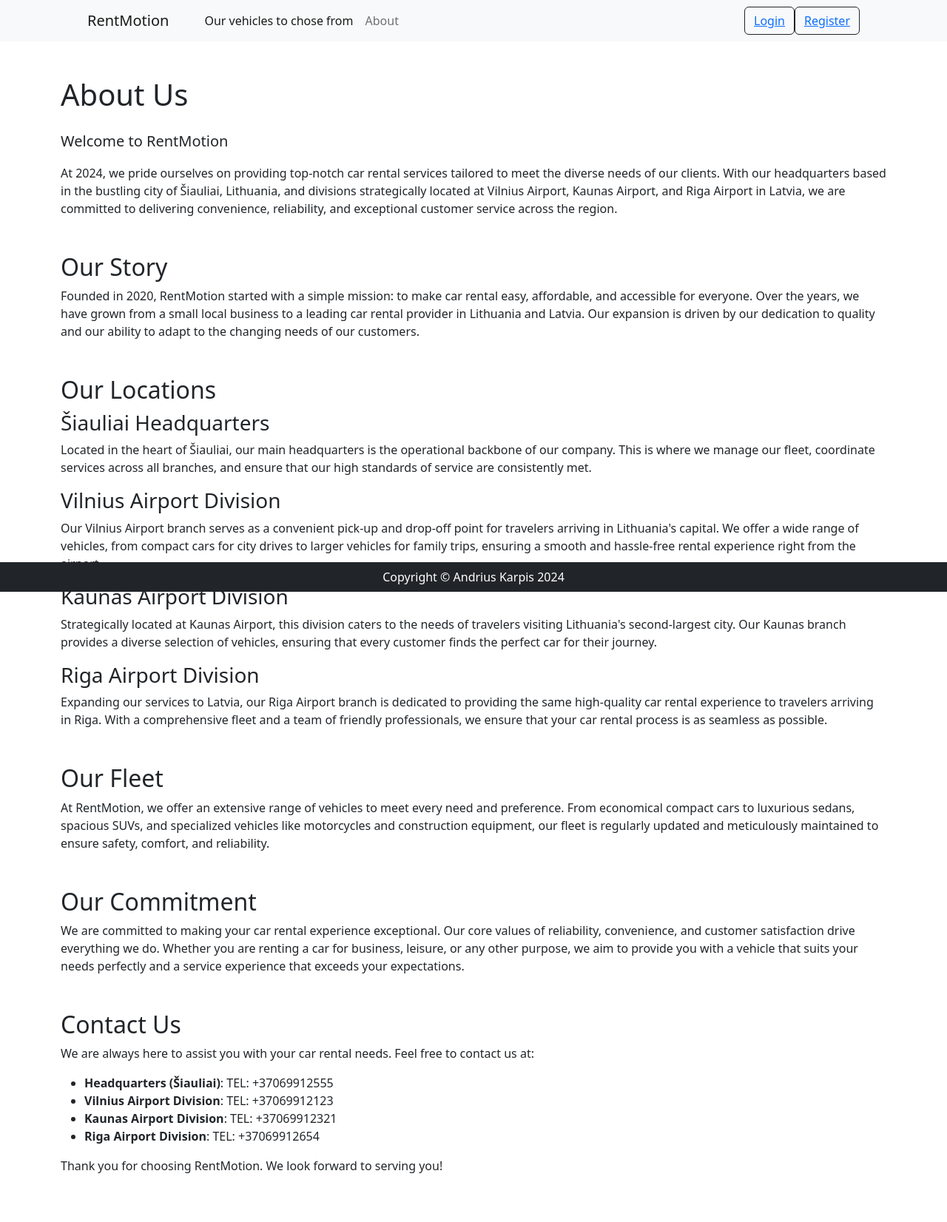
After one commit to kabutas/nuomosProject, a Django app: page /about/ in a window 1280 px wide. The commit adds this page. Shown: the whole page at 74% size. Run offline with Django 5.2, Linux system fonts and the light colour scheme; some libraries are stand-ins or nearby versions.

Commit message:
added redirect for reservation, for user to login first
TO DO:

redo reservation page and logic -
staff login        -
staff page         -

MAYBE:

add pay method???

TO FIX:
- car detail returns button to car list, not to previous page.

-Design need fixes --------

```diff
--- a/motionRent/urls.py
+++ b/motionRent/urls.py
@@ -1,6 +1,6 @@
 from django.urls import path
 from .views import home, temporary, RentalItemListView, RentalItemDetailView, RentalCreateView, LocationDetailView, \
-    register, login_view, logout_view
+    register, login_view, logout_view, about
 
 urlpatterns = [
     path('', home, name='home'),
@@ -9,6 +9,7 @@ urlpatterns = [
     path('rental-items/<int:pk>/', RentalItemDetailView.as_view(), name='rental_item_detail'),
     path('create-rental/<int:pk>/', RentalCreateView.as_view(), name='create_rental'),
     path('location/<int:pk>/', LocationDetailView.as_view(), name='location_detail'),
+    path('about/', about, name='about'),
     path('register/', register, name='register'),
     path('login/', login_view, name='login'),
     path('logout/', logout_view, name='logout'),
--- a/motionRent/views.py
+++ b/motionRent/views.py
@@ -1,6 +1,7 @@
 from io import BytesIO
 
 from django.contrib.auth import login, authenticate, logout
+from django.contrib.auth.mixins import LoginRequiredMixin
 from django.http import HttpResponse
 from django.shortcuts import render, get_object_or_404, redirect
 from django.utils import timezone
@@ -59,6 +60,10 @@ def temporary(request):
     return render(request, 'temporary.html')
 
 
+def about(request):
+    return render(request, 'about.html')
+
+
 class RentalItemListView(ListView):
     model = RentalItem
     template_name = 'rental_items_list.html'
@@ -113,10 +118,11 @@ class RentalItemDetailView(DetailView):
         return context
 
 
-class RentalCreateView(CreateView):
+class RentalCreateView(LoginRequiredMixin, CreateView):
     model = Rental
     form_class = RentalForm
     template_name = 'rental_form.html'
+    login_url = 'login'
 
     def form_valid(self, form):
         rental_item = get_object_or_404(RentalItem, pk=self.kwargs['pk'])
@@ -175,6 +181,9 @@ def login_view(request):
             user = authenticate(username=username, password=password)
             if user is not None:
                 login(request, user)
+                next_url = request.GET.get('next', 'home')
+                if next_url:
+                    return redirect(next_url)
                 return redirect('home')
     else:
         form = LoginForm()
--- /dev/null
+++ b/templates/about.html
@@ -0,0 +1,71 @@
+{% extends 'main.html' %}
+
+{% block content %}
+
+    <div class="container my-5">
+        <div class="row">
+            <div class="col">
+                <h1 class="mb-4">About Us</h1>
+                <p class="lead">Welcome to RentMotion</p>
+                <p>At 2024, we pride ourselves on providing top-notch car rental services tailored to
+                    meet the diverse needs of our clients. With our headquarters based in the bustling city of Šiauliai,
+                    Lithuania, and divisions strategically located at Vilnius Airport, Kaunas Airport, and Riga Airport
+                    in Latvia, we are committed to delivering convenience, reliability, and exceptional customer service
+                    across the region.</p>
+
+                <h2 class="mt-5">Our Story</h2>
+                <p>Founded in 2020, RentMotion started with a simple mission: to make car rental easy,
+                    affordable, and accessible for everyone. Over the years, we have grown from a small local business
+                    to a leading car rental provider in Lithuania and Latvia. Our expansion is driven by our dedication
+                    to quality and our ability to adapt to the changing needs of our customers.</p>
+
+                <h2 class="mt-5">Our Locations</h2>
+                <h3>Šiauliai Headquarters</h3>
+                <p>Located in the heart of Šiauliai, our main headquarters is the operational backbone of our company.
+                    This is where we manage our fleet, coordinate services across all branches, and ensure that our high
+                    standards of service are consistently met.</p>
+
+                <h3>Vilnius Airport Division</h3>
+                <p>Our Vilnius Airport branch serves as a convenient pick-up and drop-off point for travelers arriving
+                    in Lithuania's capital. We offer a wide range of vehicles, from compact cars for city drives to
+                    larger vehicles for family trips, ensuring a smooth and hassle-free rental experience right from the
+                    airport.</p>
+
+                <h3>Kaunas Airport Division</h3>
+                <p>Strategically located at Kaunas Airport, this division caters to the needs of travelers visiting
+                    Lithuania's second-largest city. Our Kaunas branch provides a diverse selection of vehicles,
+                    ensuring that every customer finds the perfect car for their journey.</p>
+
+                <h3>Riga Airport Division</h3>
+                <p>Expanding our services to Latvia, our Riga Airport branch is dedicated to providing the same
+                    high-quality car rental experience to travelers arriving in Riga. With a comprehensive fleet and a
+                    team of friendly professionals, we ensure that your car rental process is as seamless as
+                    possible.</p>
+
+                <h2 class="mt-5">Our Fleet</h2>
+                <p>At RentMotion, we offer an extensive range of vehicles to meet every need and preference.
+                    From economical compact cars to luxurious sedans, spacious SUVs, and specialized vehicles like
+                    motorcycles and construction equipment, our fleet is regularly updated and meticulously maintained
+                    to ensure safety, comfort, and reliability.</p>
+
+                <h2 class="mt-5">Our Commitment</h2>
+                <p>We are committed to making your car rental experience exceptional. Our core values of reliability,
+                    convenience, and customer satisfaction drive everything we do. Whether you are renting a car for
+                    business, leisure, or any other purpose, we aim to provide you with a vehicle that suits your needs
+                    perfectly and a service experience that exceeds your expectations.</p>
+
+                <h2 class="mt-5">Contact Us</h2>
+                <p>We are always here to assist you with your car rental needs. Feel free to contact us at:</p>
+                <ul>
+                    <li><strong>Headquarters (Šiauliai)</strong>: TEL: +37069912555</li>
+                    <li><strong>Vilnius Airport Division</strong>: TEL: +37069912123</li>
+                    <li><strong>Kaunas Airport Division</strong>: TEL: +37069912321</li>
+                    <li><strong>Riga Airport Division</strong>: TEL: +37069912654</li>
+                </ul>
+
+                <p>Thank you for choosing RentMotion. We look forward to serving you!</p>
+            </div>
+        </div>
+    </div>
+
+{% endblock %}
--- a/templates/login.html
+++ b/templates/login.html
@@ -3,10 +3,11 @@
 {% block content %}
 <div class="container my-5">
     <h2>Login</h2>
-    <form method="post">
+    <form method="post" action="{% url 'login' %}?next={{ request.GET.next }}">
         {% csrf_token %}
         {{ form.as_p }}
         <button type="submit" class="btn btn-primary">Login</button>
     </form>
+    <p>Don't have an account? <a href="{% url 'register' %}">Register</a></p>
 </div>
 {% endblock %}
--- a/templates/main.html
+++ b/templates/main.html
@@ -26,7 +26,7 @@
                 <div class="collapse navbar-collapse" id="navbarSupportedContent">
                     <ul class="navbar-nav me-auto mb-2 mb-lg-0 ms-lg-4">
                         <li class="nav-item"><a class="nav-link active" aria-current="page" href="{% url 'rental_items_list' %}">Our vehicles to chose from</a></li>
-                        <li class="nav-item"><a class="nav-link" href="#!">About</a></li>
+                        <li class="nav-item"><a class="nav-link" href="{% url 'about' %}">About</a></li>
 {#                        <li class="nav-item dropdown">#}
 {#                            <a class="nav-link dropdown-toggle" id="navbarDropdown" href="#" role="button" data-bs-toggle="dropdown" aria-expanded="false">Rent Options#}
 {#                            </a>#}
```
Also changed, not shown: db.sqlite3.
